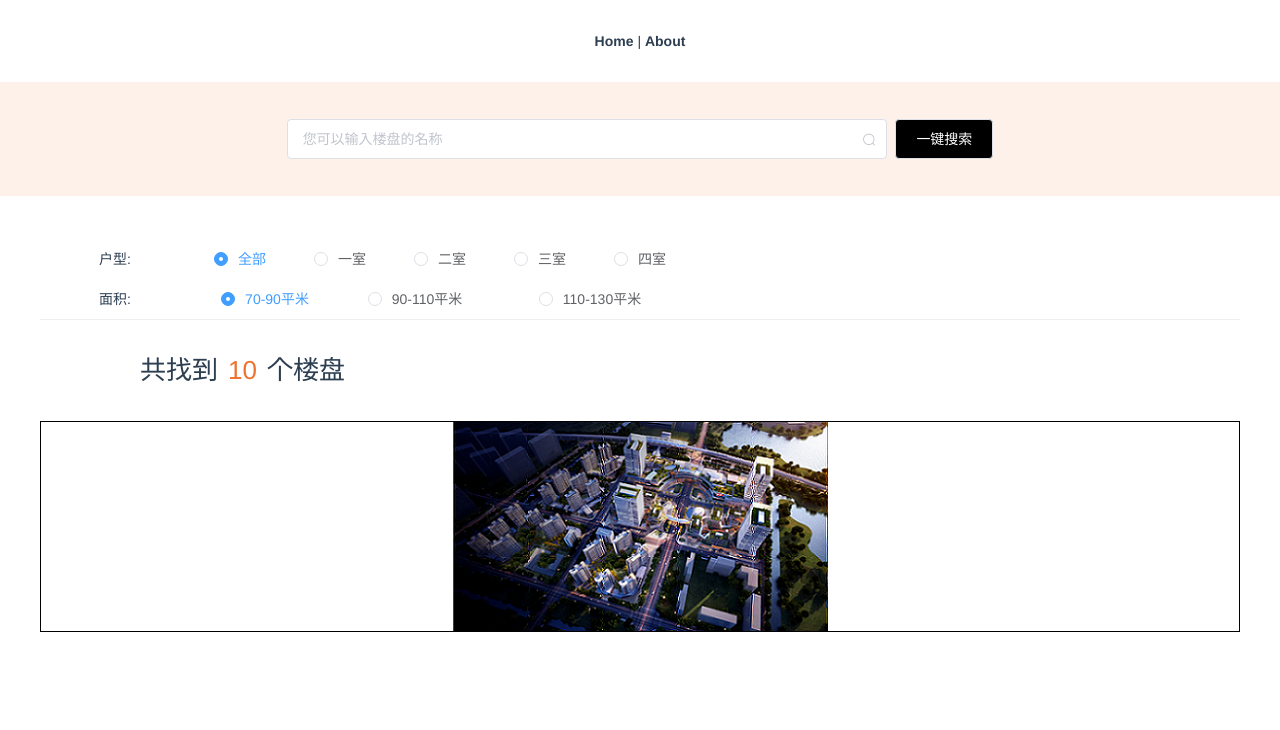
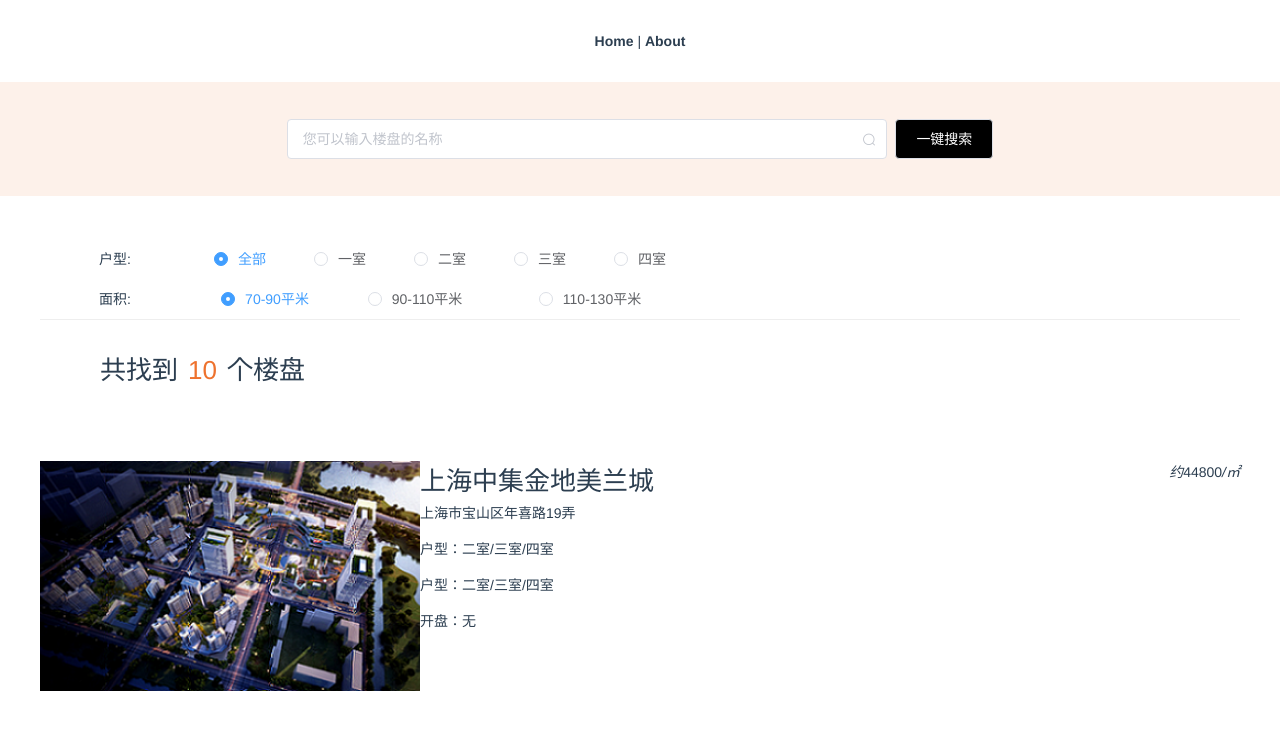
Before and after one commit to LRJ09/hengda, a Vue app: page /houselist in a window 1280 px wide. Shown: the top 730 px of the page. Built offline with nearby package versions, Linux system fonts and the light colour scheme.

Commit message:
第二次提交，完善list页面

```diff
--- a/src/views/HouseList.vue
+++ b/src/views/HouseList.vue
@@ -1,6 +1,7 @@
 <template>
   <div>
     <el-container>
+        <!-- 搜索栏 -->
       <el-header class="header" height='114px' style="background-color:#fdf1ea">
        <div class="hcontent">
           <el-input class="search" placeholder="您可以输入楼盘的名称" suffix-icon='el-icon-search' v-model="searchval"></el-input>
@@ -8,6 +9,7 @@
        </div>
       </el-header>
       <el-main style="padding:0;background-color:#fff;">
+        <!-- 筛选按钮 -->
         <div class="queryList">
           <el-row style="line-height:40px">
             <el-col :span="3" >户型:</el-col>
@@ -24,15 +26,35 @@
             <el-col :span="4"><el-radio v-model="radio2" label="3" >110-130平米</el-radio></el-col>
           </el-row>
         </div>
+        <!-- 内容区域 -->
         <div>
+        <!-- 标题 -->
          <div class="details">
           <p class="title">共找到<span>10</span>个楼盘</p>
          </div>
          <div class="houseList">
-            <div>
-
-                <img src="../assets/houseList/zhongjijindimeicheng.png" alt="">
-
+            <div class="houstlist-img">
+                <img class="banner" src="../assets/houseList/zhongjijindimeicheng.png" alt="">
+            </div>
+            <div class="listcenter">
+                <el-row class="row">
+                    <span class="title">上海中集金地美兰城</span>
+                    <div class="price">
+                      <i>约</i><span>44800</span><i>/㎡</i>
+                    </div>
+                    <p>
+                      <i></i>
+                      上海市宝山区年喜路19弄</p>
+                    <p>
+                      <i></i>
+                      户型：二室/三室/四室</p>
+                    <p>
+                      <i></i>
+                      户型：二室/三室/四室</p>
+                    <p>
+                      <i></i>
+                      开盘：无</p>
+                </el-row>
             </div>
          </div>
         </div>
@@ -59,10 +81,38 @@
 </script>
 
 <style scoped>
+.row{
+  text-align: left;
+}
+.price{
+  float: right;
+}
+.houseList{
+  padding-top: 40px;
+  padding-bottom: 40px;
+}
+.houstlist-img{
+  position: relative;
+  float: left;
+  height: 14.375rem;
+  width: 23.75rem;
+  overflow: hidden;
+}
+.banner{
+  float: left;
+    width: 100%;
+    /* width: auto; */
+    height: auto;
+    max-width: 100%;
+    max-height: 100%;
+    min-width: 100%;
+    min-height: 100%;
+    object-fit: cover;
+}
 .houseList{
   width: 1200px;
   margin: 0 auto;
-  border: 1px solid black;
+  /* border: 1px solid black; */
 }
 .details{
   margin: 0 auto;
@@ -80,7 +130,6 @@
   margin: 0 auto;
   margin-top:30px ;
   margin-bottom:30px;
-  padding-left:40px ;
   font-size: 26px;
 }
 .queryList{
```
